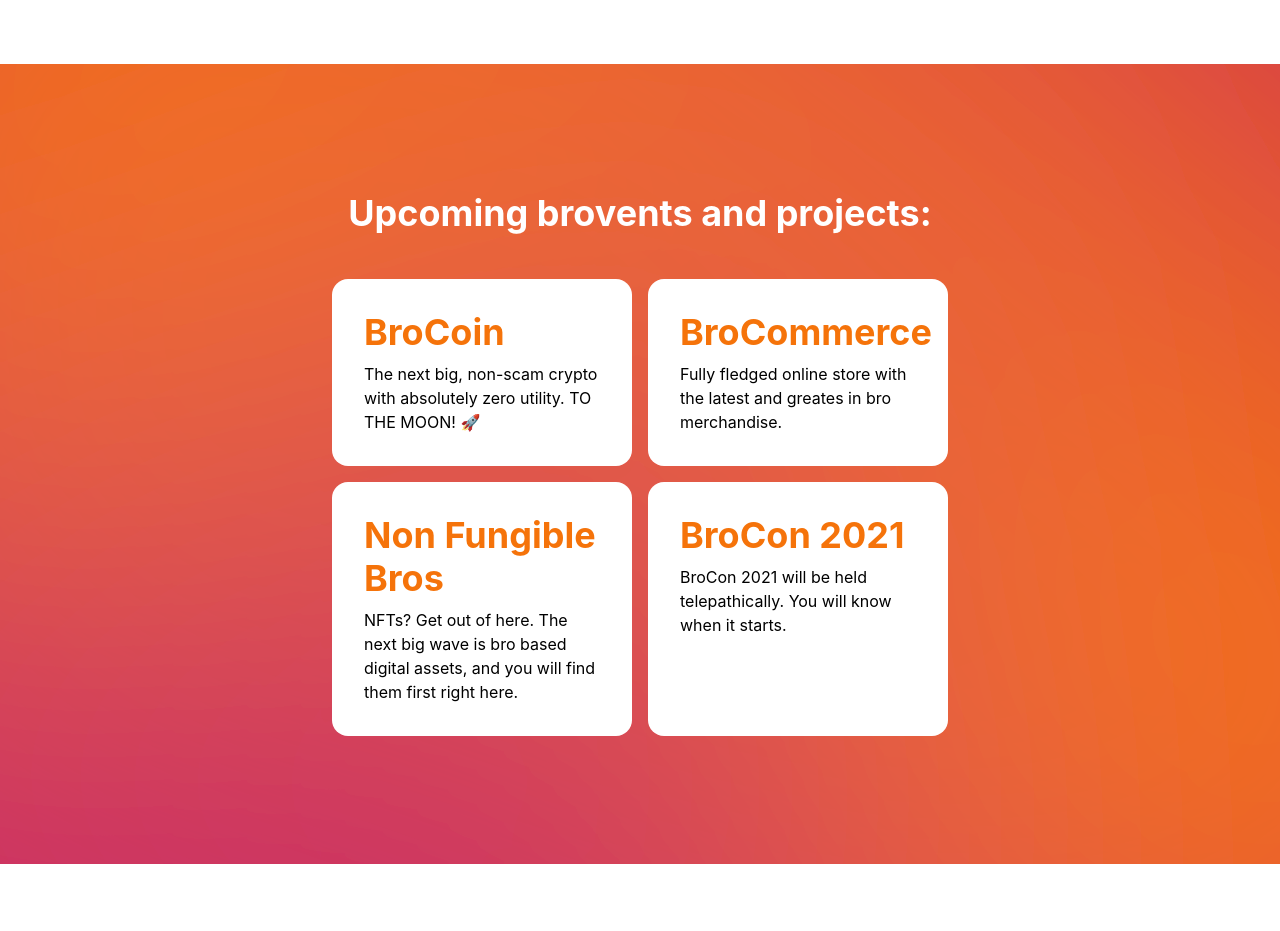
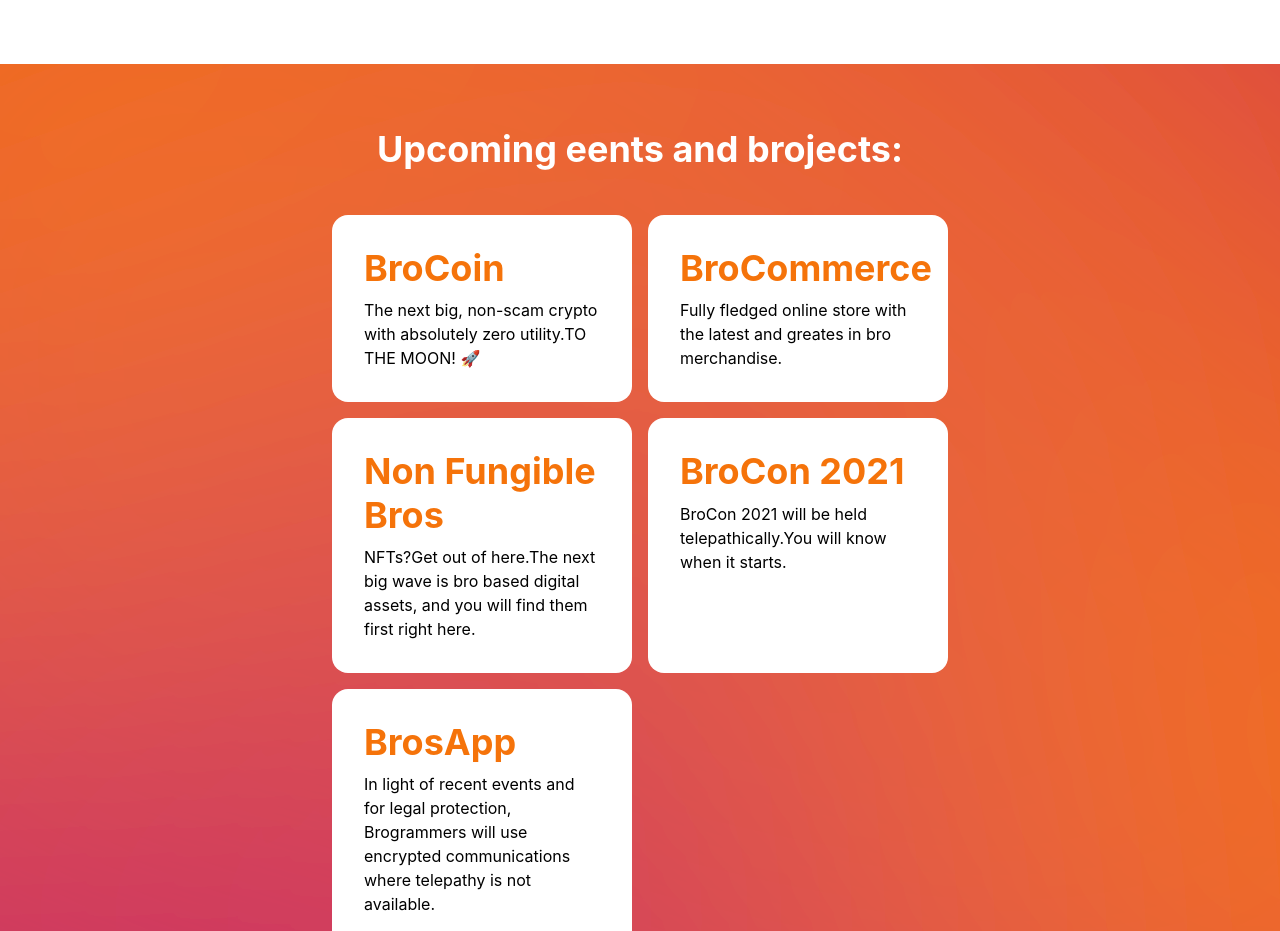
Before and after one commit to brogramming-sigmas/brogramming, a Next.js app: page / in a window 1280 px wide. Shown: the part 2360-3291 px from the top of the page. Built offline with nearby package versions, Linux system fonts and the light colour scheme.

Commit message:
added brosapp

```diff
--- a/pages/index.js
+++ b/pages/index.js
@@ -38,24 +38,23 @@ export default function Home() {
           </Center>
           <Center display="flex" flexDirection="column" alignContent="center" className="spacer" minH="100vh" h="100%" w="100%" maxW="100vw" alignItems="center" p={8}>
             <Heading size="2xl" mb="1em" color="black" textAlign="center">What is the brocode?</Heading>
-            <Heading mb="1em" size="xl" color="#F5730A " textAlign="center">The brogramming brocode presents just a few core rules:</Heading>
+            <Heading mb="1em" size="xl" color="#F5730A " textAlign="center">The brogramming brocode presents just a few core rules: </Heading>
 
             <Heading color="black" textAlign="center" size="lg">A bro should not touch grass.</Heading>
             <Heading color="black" textAlign="center" size="lg">A bro should never put down another bro.</Heading>
             <Heading color="black" textAlign="center" size="lg">All bros must look after other bros.</Heading>
             <Heading mb="1em" color="black" textAlign="center" size="lg">A brogrammer specifically, should never use a 🤢 HTML 🤮 template.</Heading>
             <Heading mb="1em" size="xl" color="#F5730A " textAlign="center">Other rules are engrained into your brain once you chose the grindset.</Heading>
-
           </Center>
           <Center className="spacer layer-g" minH="100vh" h="100%" w="100%" maxW="100vw" alignItems="center" p={16}>
             <Box display="flex" h="100%" w="100%" justifyContent="center" alignItems="center">
               <VStack alignItems="center" w="100%">
-                <Heading color="white" mb="1em">Upcoming brovents and projects:</Heading>
+                <Heading color="white" mb="1em">Upcoming eents and brojects: </Heading>
                 <SimpleGrid columns={[1, 1, 1, 2, 2, 3]} spacing="16px">
                   <Box rounded="2xl" h="auto" w="300px" bg="white" p={8}>
                     <VStack textAlign="left" alignItems="start">
                       <Heading color="#F5730A">BroCoin</Heading>
-                      <Text color="black">The next big, non-scam crypto with absolutely zero utility. TO THE MOON! 🚀 </Text>
+                      <Text color="black">The next big, non-scam crypto with absolutely zero utility.TO THE MOON! 🚀 </Text>
                     </VStack>
                   </Box>
                   <Box rounded="2xl" h="auto" w="300px" bg="white" p={8}>
@@ -67,14 +66,19 @@ export default function Home() {
                   <Box rounded="2xl" h="auto" w="300px" bg="white" p={8}>
                     <VStack textAlign="left" alignItems="start">
                       <Heading color="#F5730A">Non Fungible Bros</Heading>
-                      <Text color="black">NFTs? Get out of here. The next big wave is bro based digital assets, and you will find them first right here.</Text>
+                      <Text color="black">NFTs?Get out of here.The next big wave is bro based digital assets, and you will find them first right here.</Text>
                     </VStack>
                   </Box>
-
                   <Box rounded="2xl" h="auto" w="300px" bg="white" p={8}>
                     <VStack textAlign="left" alignItems="start">
                       <Heading color="#F5730A">BroCon 2021</Heading>
-                      <Text color="black">BroCon 2021 will be held telepathically. You will know when it starts.  </Text>
+                      <Text color="black">BroCon 2021 will be held telepathically.You will know when it starts.</Text>
+                    </VStack>
+                  </Box>
+                  <Box rounded="2xl" h="auto" w="300px" bg="white" p={8}>
+                    <VStack textAlign="left" alignItems="start">
+                      <Heading color="#F5730A">BrosApp</Heading>
+                      <Text color="black">In light of recent events and for legal protection, Brogrammers will use encrypted communications where telepathy is not available.</Text>
                     </VStack>
                   </Box>
                 </SimpleGrid>
@@ -83,13 +87,13 @@ export default function Home() {
           </Center>
           <Box display="flex" flexDirection="column" alignContent="center" className="spacer" minH="40vh" h="100%" w="100%" maxW="100vw" alignItems="center" p={16}>
             <VStack alignItems="center">
-              <Heading mb="1em" color="#F5730A">Contacting a bro:</Heading>
+              <Heading mb="1em" color="#F5730A">Contacting a bro: </Heading>
               <Heading textAlign="center" size="lg" mb="1em" color="black">If you would like to contact a bro, simply think a thought.</Heading>
             </VStack>
             <Spacer>
             </Spacer>
 
-            <Heading textAlign="center" color="black">Brogramming. Copyright 2021.</Heading>
+            <Heading textAlign="center" color="black">Brogramming.Copyright 2021.</Heading>
 
           </Box>
         </VStack>
```
